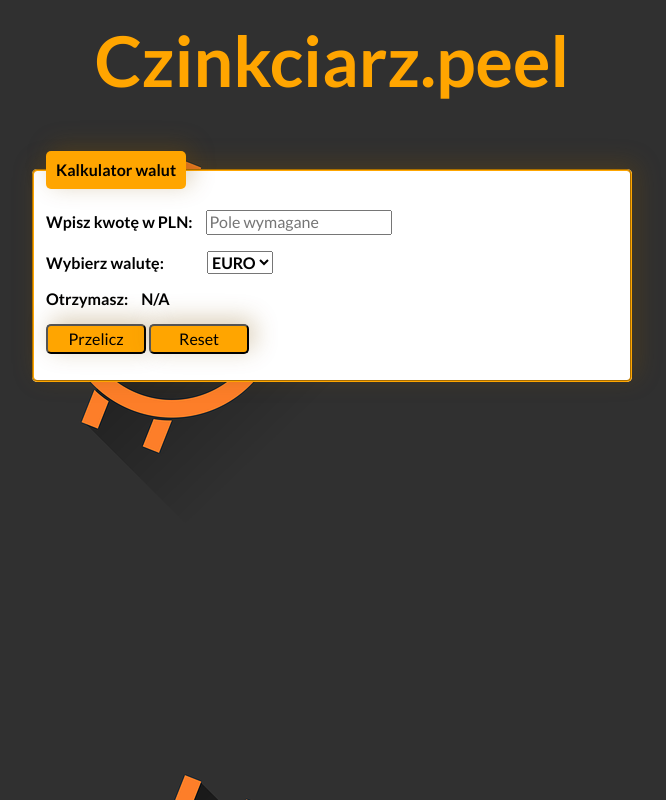
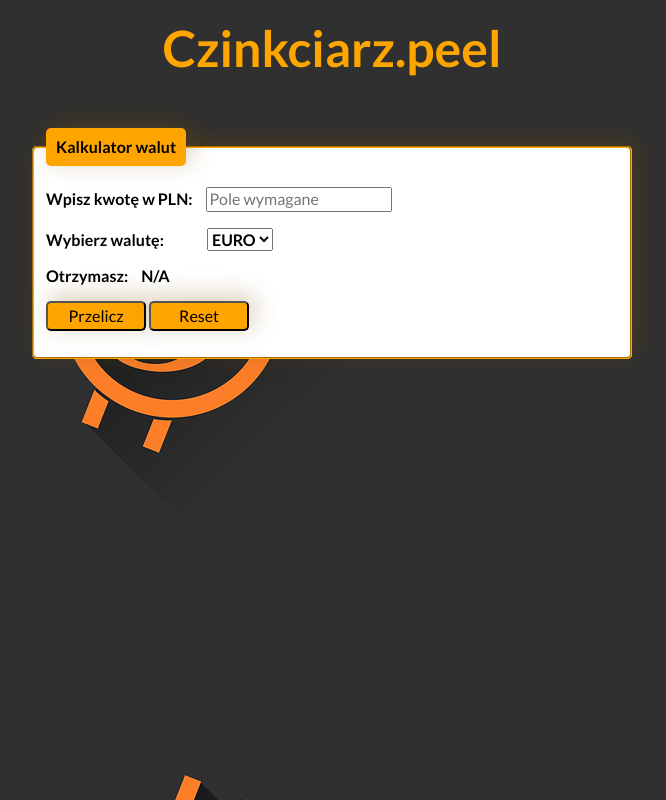
Before and after one commit to AllmostHumann/currency-conventer, a plain HTML site: page index.html in a window 1280 px wide. Shown: the whole page, without its empty margins (308-974 px from the left). Drawn offline with nearby package versions, Linux system fonts and the light colour scheme.

Commit message:
changed margin in body and font size in header

```diff
--- a/css/body.css
+++ b/css/body.css
@@ -1,6 +1,6 @@
 .body {
     max-width: 1000px;
-    margin: auto;
+    margin: 0 auto;
     font-family: 'Lato', sans-serif;
     background-color: rgb(238, 238, 238);
     background-image: url("../images/background.png");
--- a/css/header.css
+++ b/css/header.css
@@ -1,7 +1,7 @@
 .header {
     font-weight: 700;
     font-family: 'lato', sans-serif;
-    font-size: 70px;
+    font-size: 50px;
     text-align: center;
     margin: 20px auto 50px auto;
     color: rgb(255, 165, 0)
```
